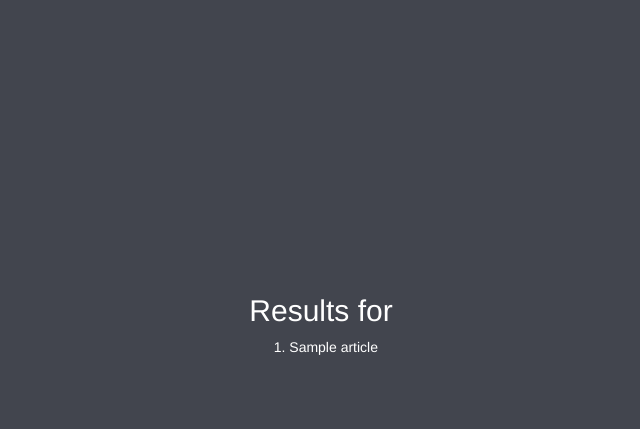
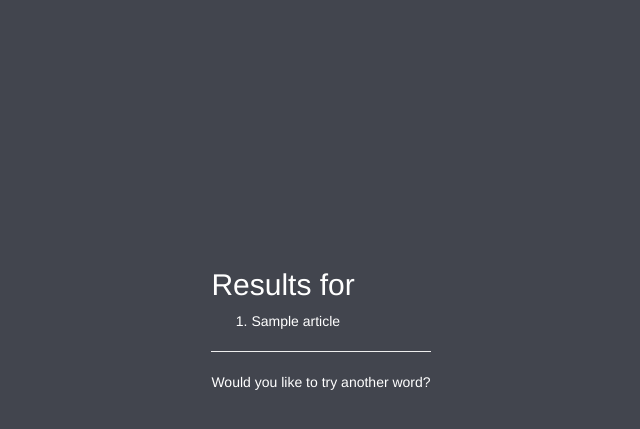
Before and after one commit to glendasp/myfirstblog, a Django app: template webapp/templates/webapp/results.html in a window 1280 px wide. Shown: the top 429 px of the page, without its empty margins (319-959 px from the left). Run offline with Django 3.2, Linux system fonts and the light colour scheme; the template is opened without the code that fills it: most values are stand-ins (such as "Sample title", 1, 10 or a date in 2020); some libraries are stand-ins or nearby versions.

Commit message:
Fix hyperlink and other small stuff

```diff
--- a/webapp/templates/webapp/about.html
+++ b/webapp/templates/webapp/about.html
@@ -36,7 +36,7 @@
             article until it gets stuck in a loop or reaches Philosophy.
           </pre>
       </div><hr>
-      <a href="webapp/crawler.html"> Home </a>
+      <a href="http://glendex.pythonanywhere.com/"> Home </a>
 </div>
 
 </body>
--- a/webapp/templates/webapp/results.html
+++ b/webapp/templates/webapp/results.html
@@ -23,7 +23,8 @@
             </li>
             {% endfor %}
         </ol>
-    </div>
+    </div> <hr>
+    <a href="http://glendex.pythonanywhere.com/"> Would you like to try another word? </a>
 
 </body>
 </html>
```
